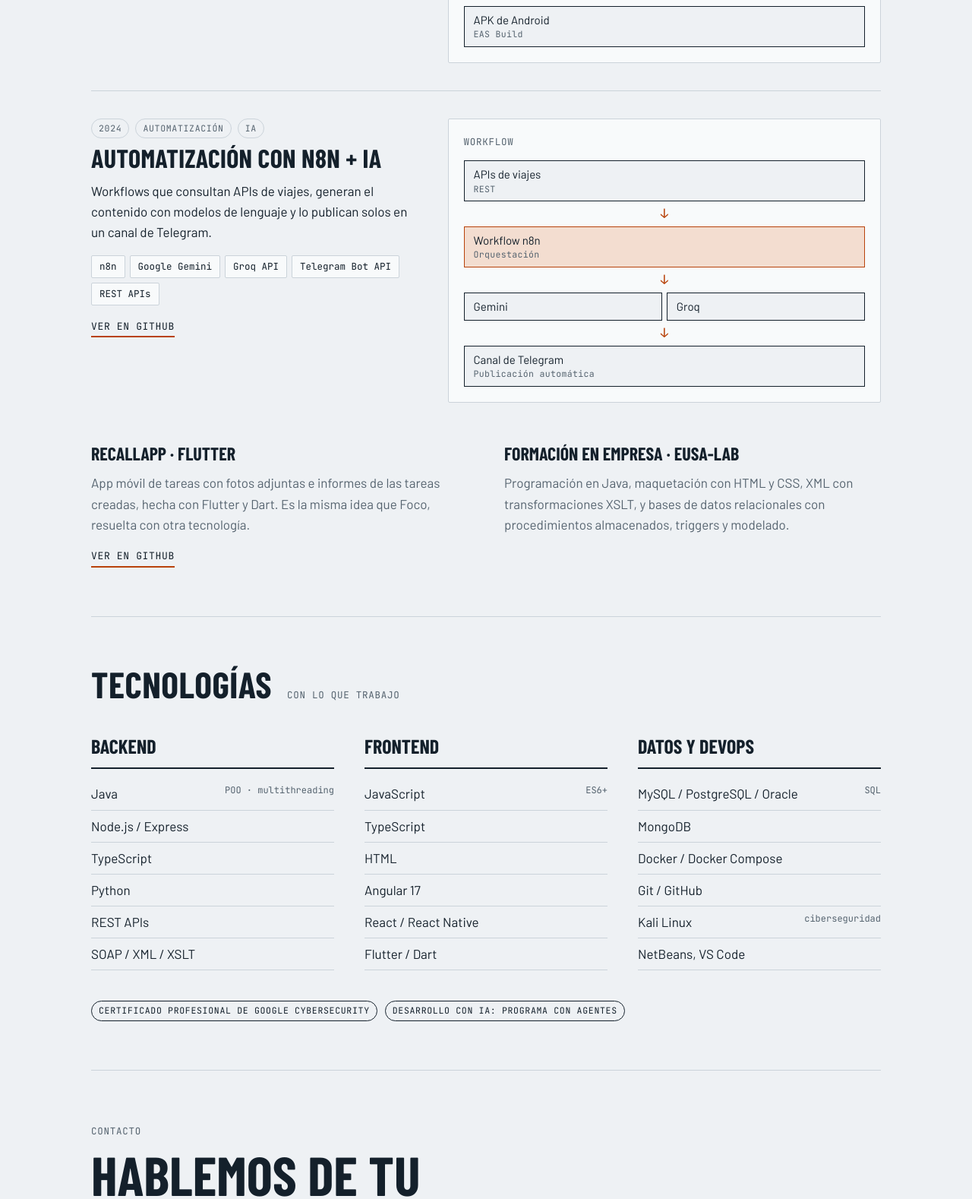
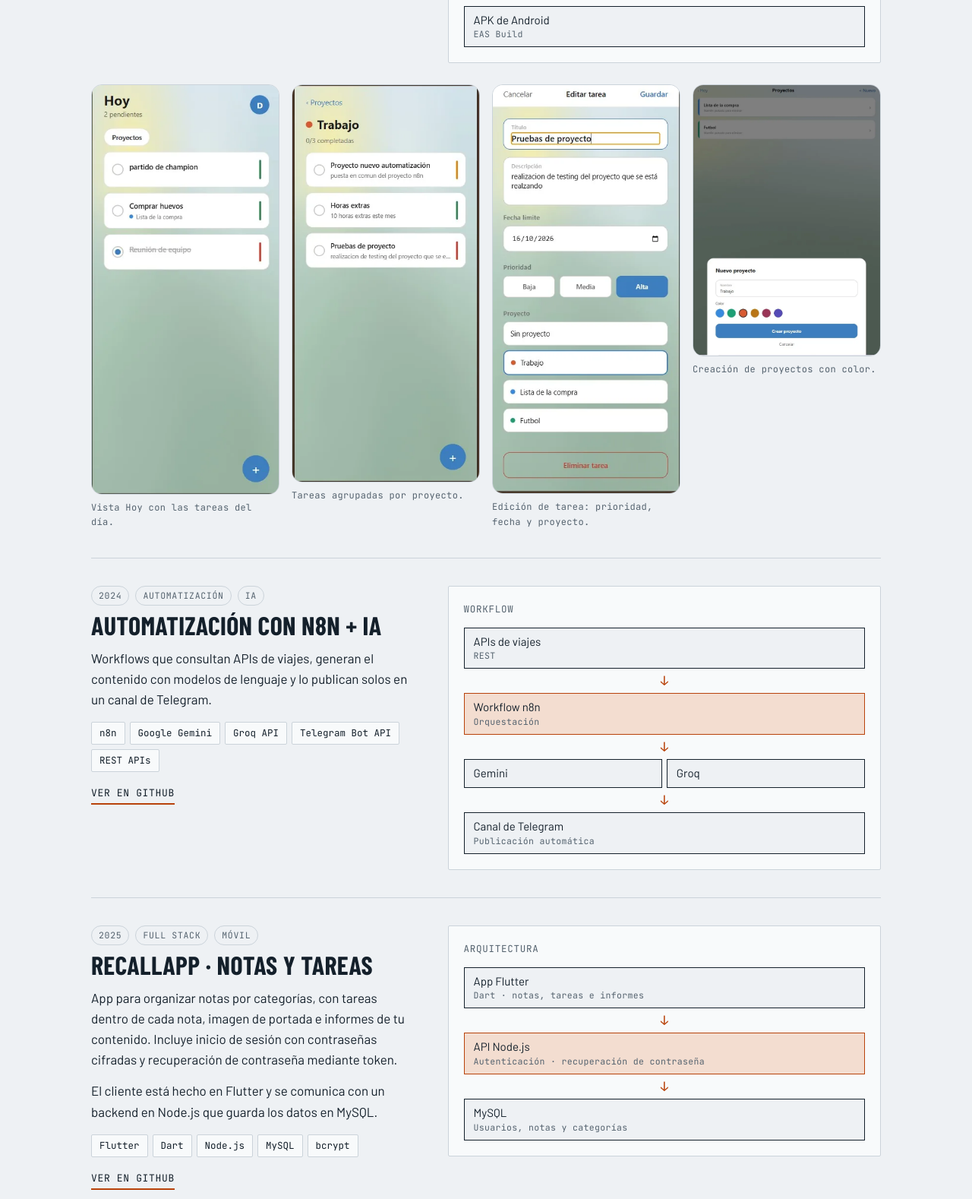
Before and after one commit to davidvaldiviaguillen/davidvaldiviaguillen.github.io, a plain HTML site: page index.html in a window 1280 px wide. Shown: the part 3542-5120 px from the top of the page at 76% size. Drawn offline with nearby package versions, Linux system fonts and the light colour scheme.

Commit message:
Add files via upload

```diff
--- a/index.html
+++ b/index.html
@@ -159,6 +159,9 @@
 .gallery .wide { grid-column: 1 / -1; }
 .gallery img { display: block; width: 100%; height: auto; border: 1px solid var(--line); border-radius: 2px; background: var(--surface); }
 .gallery figcaption { font-family: var(--mono); font-size: 12px; letter-spacing: 0.03em; color: var(--muted); margin-top: 8px; }
+.gallery.phones { grid-template-columns: repeat(2, 1fr); gap: 20px 16px; align-items: start; }
+@media (min-width: 820px) { .gallery.phones { grid-template-columns: repeat(4, 1fr); } }
+.gallery.phones img { border-radius: 14px; }
 
 /* tecnologías */
 .stack { display: grid; gap: 36px 40px; grid-template-columns: repeat(auto-fit, minmax(240px, 1fr)); }
@@ -310,6 +313,24 @@
             <li class="stage"><div class="node">APK de Android<small>EAS Build</small></div></li>
           </ol>
         </div>
+        <div class="gallery phones" aria-label="Capturas de Foco en el móvil">
+          <figure>
+            <img src="img/foco-hoy.webp" width="378" height="827" loading="lazy" alt="Pantalla Hoy de Foco con las tareas pendientes del día, cada una con su color de prioridad">
+            <figcaption>Vista Hoy con las tareas del día.</figcaption>
+          </figure>
+          <figure>
+            <img src="img/foco-proyecto.webp" width="391" height="830" loading="lazy" alt="Lista de tareas de un proyecto llamado Trabajo, con descripción y prioridad por color">
+            <figcaption>Tareas agrupadas por proyecto.</figcaption>
+          </figure>
+          <figure>
+            <img src="img/foco-editar-tarea.webp" width="380" height="830" loading="lazy" alt="Pantalla de edición de una tarea con título, descripción, fecha límite, prioridad y proyecto">
+            <figcaption>Edición de tarea: prioridad, fecha y proyecto.</figcaption>
+          </figure>
+          <figure>
+            <img src="img/foco-nuevo-proyecto.webp" width="635" height="920" loading="lazy" alt="Creación de un nuevo proyecto con nombre y selector de color">
+            <figcaption>Creación de proyectos con color.</figcaption>
+          </figure>
+        </div>
       </article>
 
       <article class="project">
@@ -339,14 +360,46 @@
         </div>
       </article>
 
-      <div class="more">
+      <article class="project">
         <div>
-          <h4>RecallApp · Flutter</h4>
-          <p>App móvil de tareas con fotos adjuntas e informes de las tareas creadas, hecha con Flutter y Dart. Es la misma idea que Foco, resuelta con otra tecnología.</p>
+          <div class="meta"><span class="pill">2025</span><span class="pill">Full stack</span><span class="pill">Móvil</span></div>
+          <h3>RecallApp · notas y tareas</h3>
+          <p>App para organizar notas por categorías, con tareas dentro de cada nota, imagen de portada e informes de tu contenido. Incluye inicio de sesión con contraseñas cifradas y recuperación de contraseña mediante token.</p>
+          <p>El cliente está hecho en Flutter y se comunica con un backend en Node.js que guarda los datos en MySQL.</p>
+          <ul class="chips" aria-label="Tecnologías">
+            <li>Flutter</li><li>Dart</li><li>Node.js</li><li>MySQL</li><li>bcrypt</li>
+          </ul>
           <div class="links">
             <a class="link" href="https://github.com/davidvaldiviaguillen/RecallApp" target="_blank" rel="noopener">Ver en GitHub</a>
           </div>
         </div>
+        <div class="flow" role="img" aria-label="Flujo: app Flutter, API Node.js y base de datos MySQL">
+          <span class="mono cap">Arquitectura</span>
+          <ol>
+            <li class="stage"><div class="node">App Flutter<small>Dart · notas, tareas e informes</small></div></li>
+            <li class="arrow"></li>
+            <li class="stage"><div class="node hot">API Node.js<small>Autenticación · recuperación de contraseña</small></div></li>
+            <li class="arrow"></li>
+            <li class="stage"><div class="node">MySQL<small>Usuarios, notas y categorías</small></div></li>
+          </ol>
+        </div>
+        <div class="gallery" aria-label="Capturas de RecallApp">
+          <figure class="wide">
+            <img src="img/recallapp-notas.webp" width="1200" height="597" loading="lazy" alt="Pantalla principal de RecallApp con las notas organizadas por categorías, cada una con su imagen de portada">
+            <figcaption>Notas organizadas por categorías. Datos de ejemplo.</figcaption>
+          </figure>
+          <figure>
+            <img src="img/recallapp-detalle.webp" width="1200" height="597" loading="lazy" alt="Detalle de una nota con su lista de tareas, algunas marcadas como hechas, y su planificación">
+            <figcaption>Nota con tareas que se marcan como hechas.</figcaption>
+          </figure>
+          <figure>
+            <img src="img/recallapp-informes.webp" width="571" height="510" loading="lazy" alt="Modal para generar informes de usuario o de administrador">
+            <figcaption>Generación de informes de usuario o de administrador.</figcaption>
+          </figure>
+        </div>
+      </article>
+
+      <div class="more">
         <div>
           <h4>Formación en empresa · EUSA-Lab</h4>
           <p>Programación en Java, maquetación con HTML y CSS, XML con transformaciones XSLT, y bases de datos relacionales con procedimientos almacenados, triggers y modelado.</p>
```
